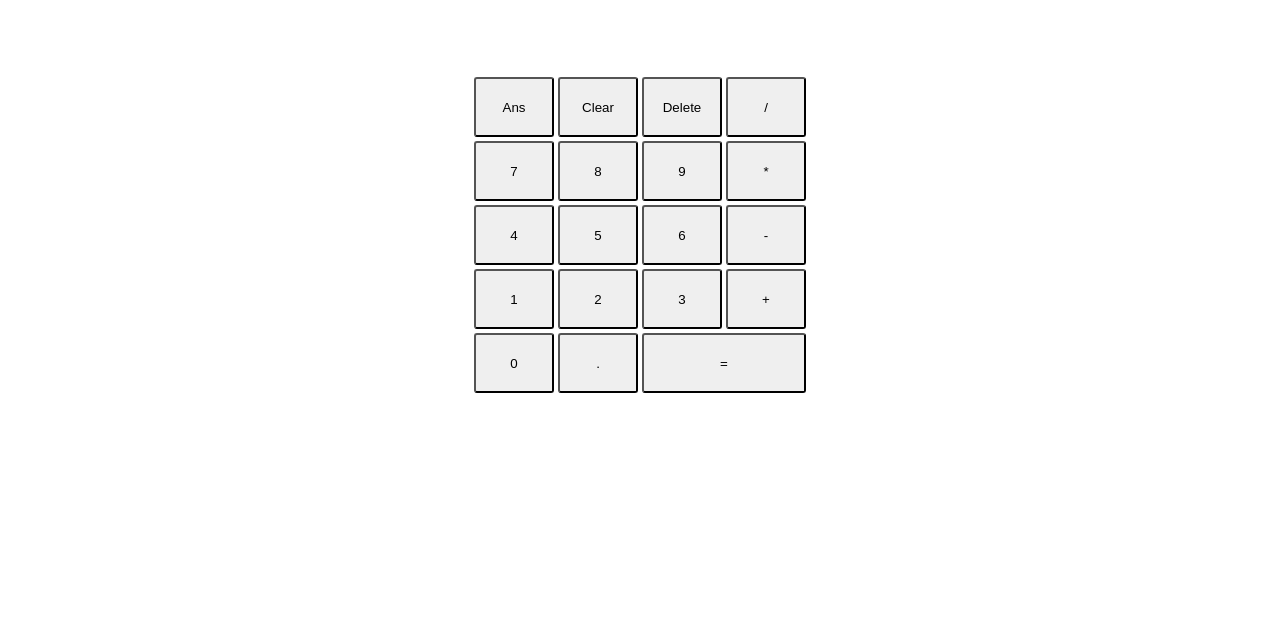
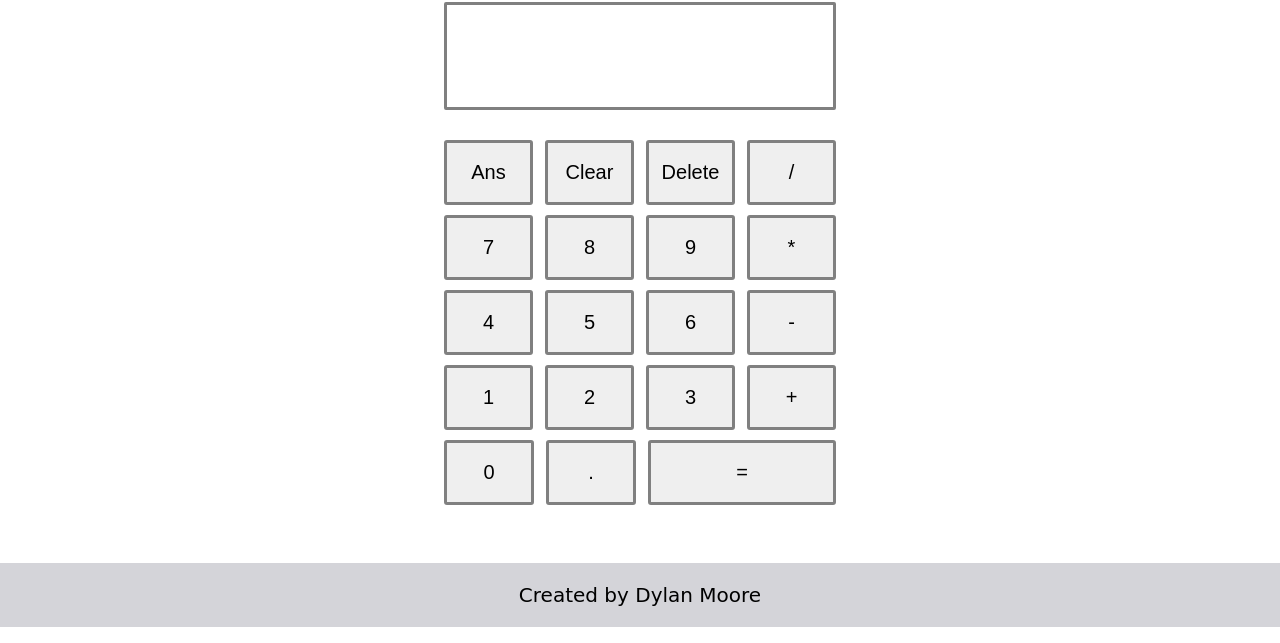
Before and after one commit to DylanM3/odin-calculator, a plain HTML site: page index.html in a window 1280 px wide. Shown: the part 173-816 px from the top of the page. Drawn offline with Linux system fonts and the light colour scheme; a web font is replaced by a local one.

Commit message:
FEAT: iteration one complete, ready for deployment

```diff
--- a/index.html
+++ b/index.html
@@ -5,10 +5,17 @@
     <title>Calculator</title>
     <script src="script.js" defer></script>
     <link rel="stylesheet" href="styles.css">
+    <!-- FONT EMBEDS -->
+    <link href="https://fonts.cdnfonts.com/css/seven-segment" rel="stylesheet">
+    <link rel="preconnect" href="https://fonts.googleapis.com">
+    <link rel="preconnect" href="https://fonts.gstatic.com" crossorigin>
+    <link href="https://fonts.googleapis.com/css2?family=Londrina+Shadow&display=swap" rel="stylesheet">
+    <link href="https://fonts.googleapis.com/css2?family=Londrina+Shadow&family=Playpen+Sans:wght@100..800&display=swap" rel="stylesheet">
 </head>
 <body>
     <div id="calc-container">
         <div id="btn-container">
+            <h1 id="title">Calculator</h1>
             <div class="row" id="row-1">
                 <output id="screen"></output>
             </div>
@@ -44,4 +51,8 @@
         </div>
     </div>
 </body>
+<footer>
+    <p></p> <!-- Added a non-breaking space character -->
+    <a href="https://github.com/DylanM3" target="_blank" rel="noopener noreferrer">Created by Dylan Moore</a>
+</footer>
 </html>
--- a/styles.css
+++ b/styles.css
@@ -1,3 +1,23 @@
+body {
+  margin: 0;
+  height: 100vh;
+  padding-bottom: 8vh;
+  box-sizing: border-box;
+  display: flex;
+  flex-direction: column;
+  justify-content: center;
+  align-items: center;
+  gap: 30px;
+}
+
+#title {
+    padding: 0;
+    margin: 0;
+    font-family: "Londrina Shadow", sans-serif;
+    /* font size spans the screen, horizontally matching*/
+    font-size: 93px; /* MAGIC NUMBER: woah, bad code? */
+}
+
 #calc-container {
     display: flex;
     justify-content: center;
@@ -5,25 +25,77 @@
     height: 100vh;
 }
 
+#btn-container {
+    display: flex;
+    flex-direction: column;
+    gap: 10px;
+    width: 392px;
+    padding: 30px;
+}
+
 .row {
     display: flex;
+    gap: 12px
 }
 
-#row--1 {
+#row-1 {
     display: flex;
-    align-items: center;
-    min-height: 60px;
+    width: 100%;
+    height: 108px;
+    margin-bottom: 20px;
+}
+
+#screen {
+    box-sizing: border-box;
+    display: block;
+    flex: 1;
+    width: 0;
+    min-width: 0;
+    padding: 30px;
+    white-space: nowrap;
+    overflow: hidden;
+    text-overflow: ellipsis;
+    font-size: 40px;
+    font-family: 'Seven Segment', sans-serif;
+    background-color: white;
+    border: 3px solid gray;
+    border-radius: 2px;
 }
 
 button {
     box-sizing: border-box;
+    display: flex;
+    justify-content: center;
+    align-items: center;
     padding: 10px;
-    width: 80px;
-    height: 60px;
-    margin: 2px;
+    width: 90px;
+    height: 65px;
+    font-size: 20px;
+    border: 3px solid gray;
     border-radius: 3px;
 }
 
 #equalsBtn {
-    width: 164px;
+    width: 188px;
 }
+
+footer {
+    /* FIXED FOOTER  STYLING */
+    position: fixed;
+    bottom: 0;
+    left: 0;
+    width: 100%;
+    height: 8vh;
+    /* VISUAL STYLING */
+    background-color: #d4d4d9;
+    display: flex;
+    justify-content: center;
+    align-items: center;
+}
+
+footer a {
+    font-family: "Playpen Sans", cursive;
+    font-size: 20px;
+    color: black;
+    text-decoration: none;
+}
```
